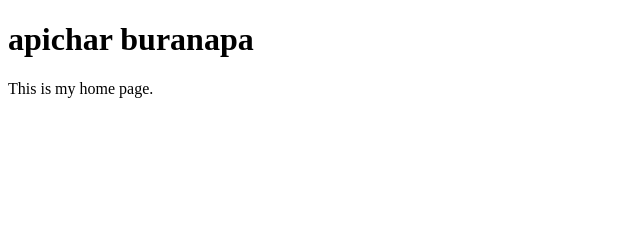
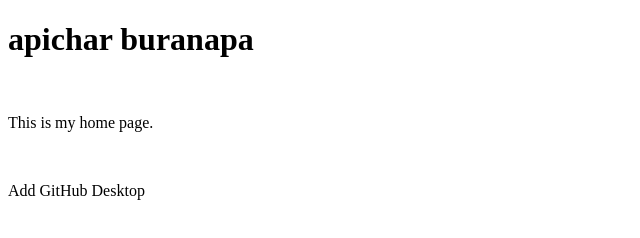
Before and after one commit to apicharburanapa/learn-git, a plain HTML site: page index.html in a window 1280 px wide. Shown: the whole page, without its empty margins (0-640 px from the left). Drawn offline with Linux system fonts and the light colour scheme.

Commit message:
Update GitHub Desk
เพิ่มการใช้งานเดสท็อป

```diff
--- a/index.html
+++ b/index.html
@@ -6,7 +6,10 @@
     <title>Learn Git</title>
 </head>
 <body>
-    <h1>apichar buranapa</h1>
-    <p>This is my home page.</p>
+    <h1>apichar buranapa</h1><br>
+
+    <p>This is my home page.</p><br>
+
+    <p>Add GitHub Desktop </p>
 </body>
 </html>
```
